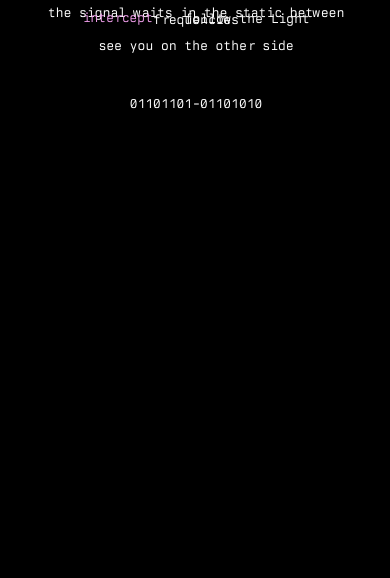
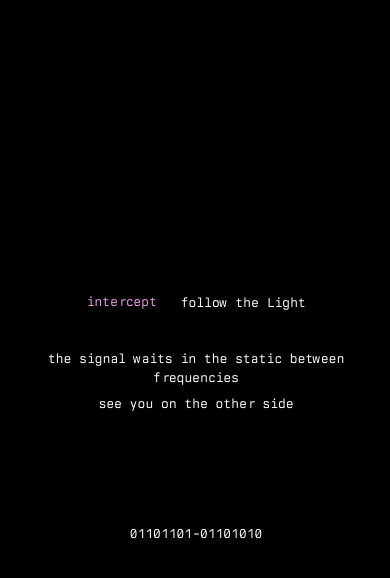
Before and after one commit to awhmaisy/europa, a Next.js app: page / in a window 390 px wide. Shown: the top 578 px of the page. Built offline with nearby package versions, Linux system fonts and the light colour scheme.

Commit message:
edit mobile view <3

```diff
--- a/app/globals.css
+++ b/app/globals.css
@@ -159,11 +159,23 @@ body li:last-child {
 }
 
 @media only screen and (max-width: 650px) {
+  html, body {
+    height: 100vh !important;
+    overflow: hidden !important;
+    margin: 0 !important;
+    padding: 0 !important;
+  }
+
   body {
-    width: 88vw !important;
+    width: 100vw !important;
+    display: flex !important;
+    flex-direction: column !important;
+    justify-content: center !important;
+    align-items: center !important;
     margin-top: 0 !important;
-    padding-top: 10px;
-    overflow: auto;
+    padding-top: 0 !important;
+    margin-bottom: 0 !important;
+    gap: 2rem !important;
   }
 
   #arona {
@@ -174,15 +186,42 @@ body li:last-child {
     display: none;
   }
 
-  /* mobile nav */
+  /* mobile nav - part of normal flow, centered with content */
   nav {
-    position: absolute !important;
-    top: 10px !important;
-    left: 50% !important;
-    transform: translateX(-50%) !important;
+    position: relative !important;
+    top: auto !important;
+    left: auto !important;
+    transform: none !important;
     width: 85vw !important;
-    display: flex;
-    justify-content: center;
-    align-items: center;
+    display: flex !important;
+    justify-content: center !important;
+    align-items: center !important;
+    gap: 1.5rem !important;
+    z-index: auto !important;
+    padding: 0 !important;
+    margin: 0 !important;
+  }
+
+  /* Center main content vertically */
+  body main {
+    margin: 0 !important;
+    padding: 0 !important;
+    position: relative;
+    display: flex !important;
+    align-items: center !important;
+    justify-content: center !important;
+    width: 100%;
+  }
+
+  body .content {
+    margin: 0 !important;
+    padding: 0 !important;
+    line-height: 1.5 !important;
+    width: 88vw;
+  }
+
+  body .content p {
+    margin: 0.5em 0 !important;
+    line-height: 1.5 !important;
   }
 }
--- a/app/page.tsx
+++ b/app/page.tsx
@@ -55,7 +55,7 @@ export default function Home() {
           </div>
         </>
       ) : (
-        <div className="content" style={{ alignItems: 'center', justifyContent: 'center', textAlign: 'center', lineHeight: '0.5' }}>
+        <div className="content" style={{ alignItems: 'center', justifyContent: 'center', textAlign: 'center' }}>
           <p>the signal waits in the static between frequencies</p>
           <p>see you on the other side</p>
           <br />
```
